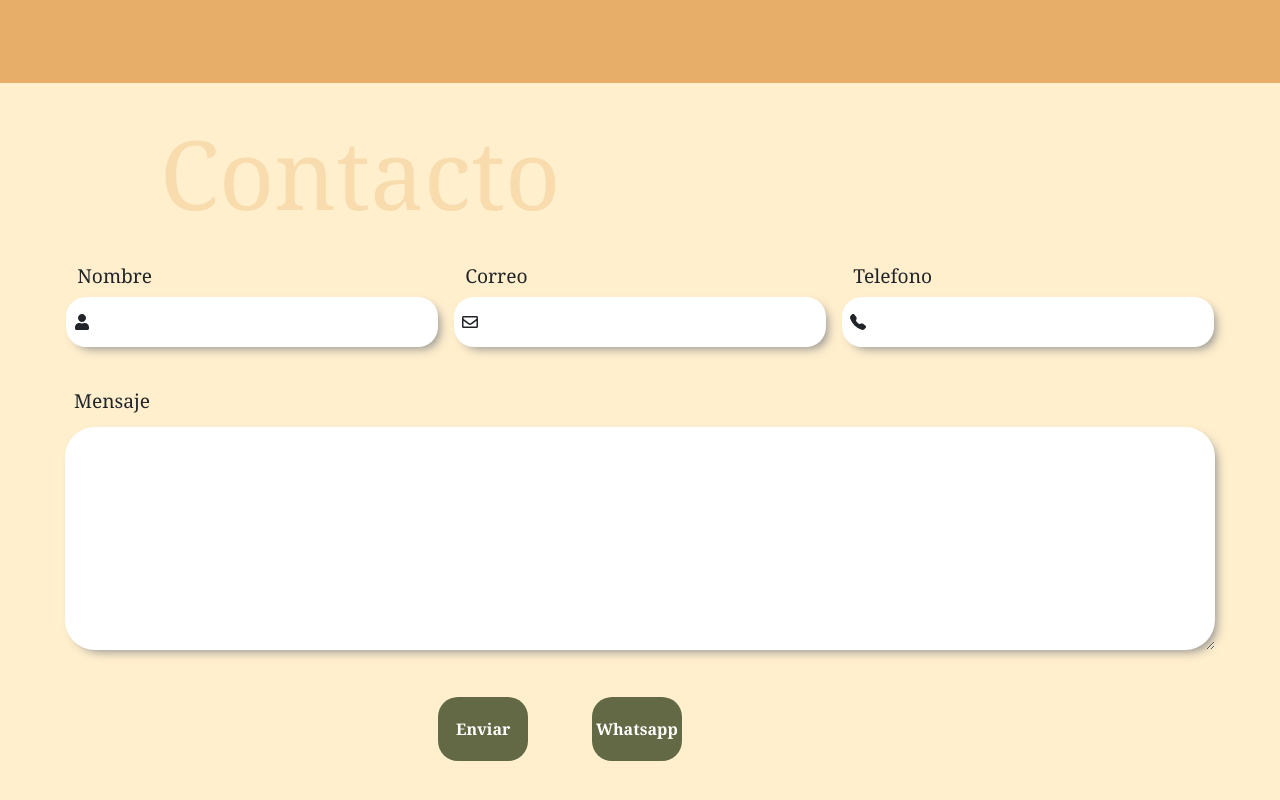
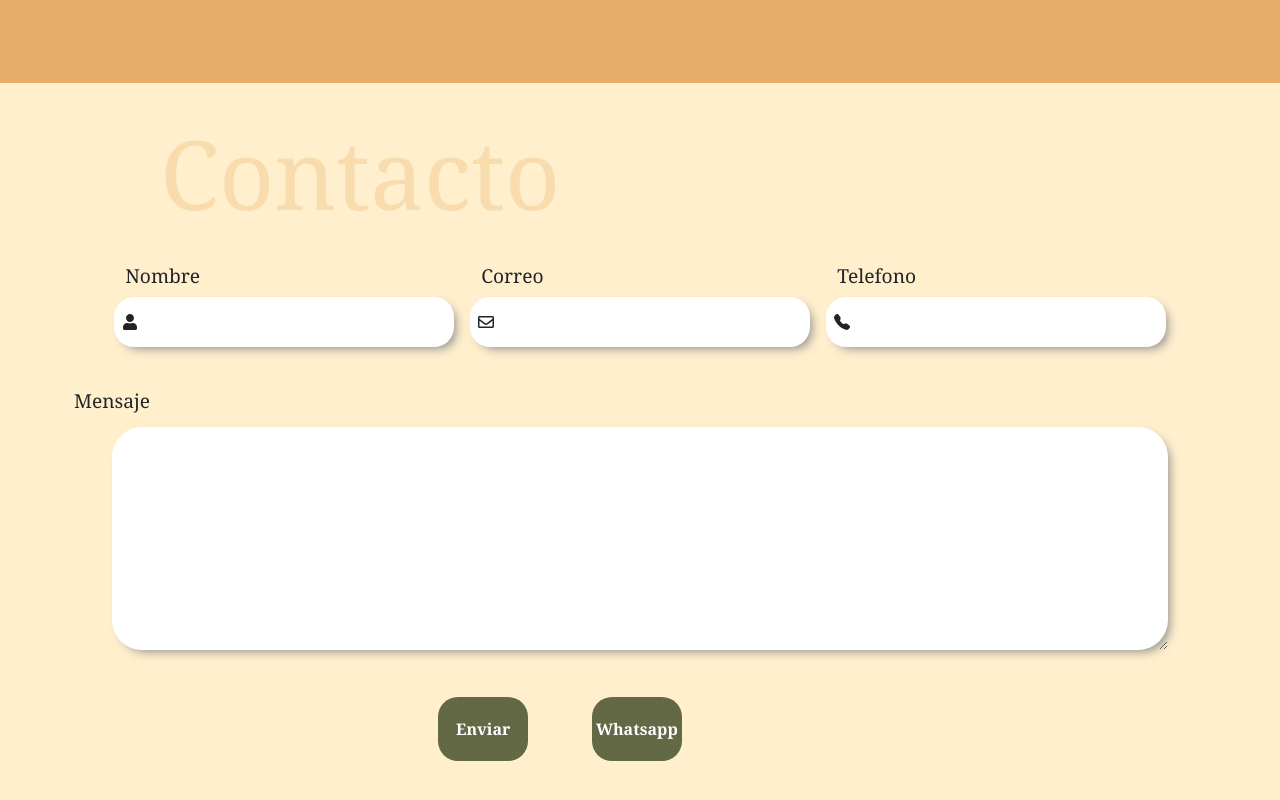
Before and after one commit to Paola-AV/Coffee-website, a React (Create React App) app: page / in a window 1280 px wide. Shown: the part 4633-5433 px from the top of the page. Built offline with nearby package versions, Linux system fonts and the light colour scheme; some icons are missing.

Commit message:
changing media queries

```diff
--- a/src/index.css
+++ b/src/index.css
@@ -834,6 +834,8 @@ nav {
 }
 
 /*starts contacto css*/
+
+
 #contactoDiv {
   background-color: #FFEFCD;
   align-items: center;
@@ -857,6 +859,8 @@ nav {
   flex-direction: row;
   justify-content: center;
   align-items: center;
+  width: 90%;
+  padding-left: 8rem;
 }
 
 .inputDiv {
@@ -864,7 +868,6 @@ nav {
   flex-direction: column;
   padding: 0.5rem;
   font-family: Lucida Bright,Georgia,serif;
-
 }
 
 #inputMensaje {
@@ -878,7 +881,7 @@ nav {
 
 #mensajeInput {
   height: 13.9375rem;
-  width: 71.875rem;
+  width: 66rem;
   border: none;
   border-radius: 1.875rem;
   padding: 1rem;
@@ -889,7 +892,7 @@ nav {
 
 .inputC {
   height: 3.125rem;
-  width: 21.75rem;
+  width: 19.75rem;
   border: none;
   border-radius: 2.3529rem;
 }
@@ -913,6 +916,7 @@ nav {
   align-items: center;
   border-radius: 1.25rem;
   box-shadow: 0.3125rem 0.3125rem 0.625rem -0.1875rem #888689de;
+
 }
 
 .btnContacto {
```
